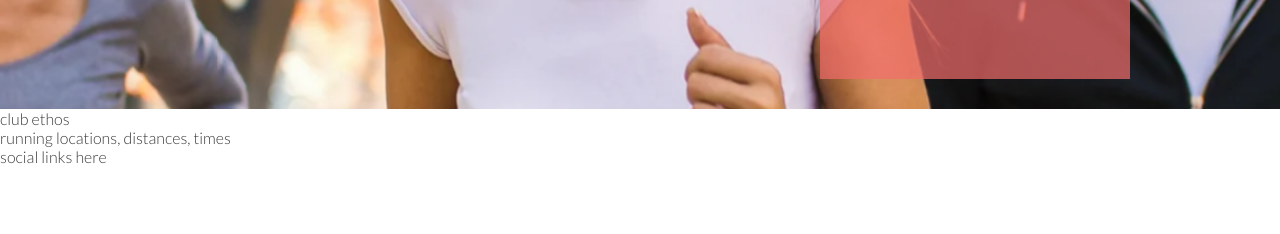
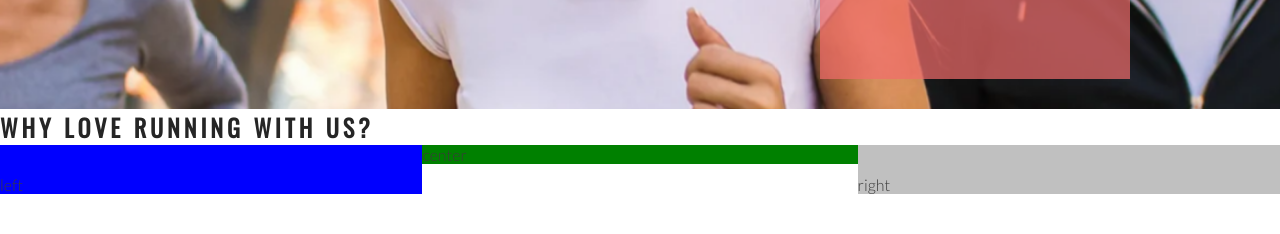
Before and after one commit to VilmaTuresson/love-running, a plain HTML site: page index.html in a window 1280 px wide. Shown: the part 566-800 px from the top of the page. Drawn offline with nearby package versions, Linux system fonts and the light colour scheme.

Commit message:
add club ethos main structure

```diff
--- a/assets/css/style.css
+++ b/assets/css/style.css
@@ -22,6 +22,7 @@ h1, h2 {
 #logo {
     float: left;
     font-size: 280%;
+    margin-left: 30px;
 }
 
 #menu {
@@ -101,3 +102,27 @@ h1, h2 {
 
     position:absolute;
 }
+
+#club-ethos {
+    height: 600px;
+}
+
+#left-about {
+    padding-top: 30px;
+    width: 33%;
+    float: left;
+    background-color: blue;
+}
+
+#right-about {
+    padding-top: 30px;
+    width: 33%;
+    float: right;
+    background-color: silver;
+}
+
+#center-about {
+    width: 33%
+    margin: 0 auto;
+    background-color: green;
+}
--- a/index.html
+++ b/index.html
@@ -37,8 +37,11 @@
          <h3>Dublin Docklands & Phoenix Park</h3>
         </div>
     </section>
-    <section>
-        club ethos
+    <section id="club-ethos">
+        <h1>Why Love Running With Us?</h1>
+        <div id="left-about">left</div>
+        <div id="right-about">right</div>
+        <div id="center-about">center</div>
     </section>
     <section>
         running locations, distances, times
```
